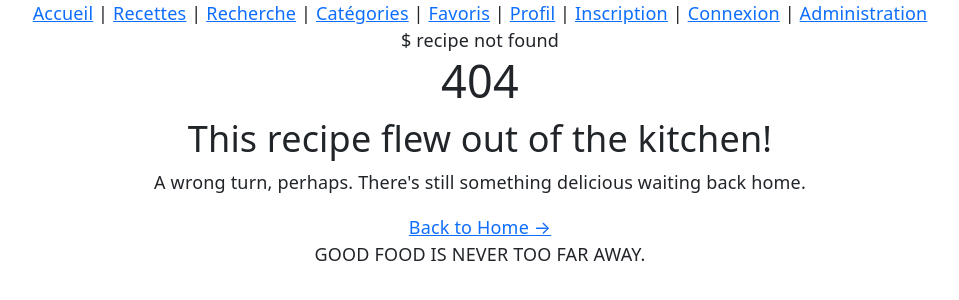
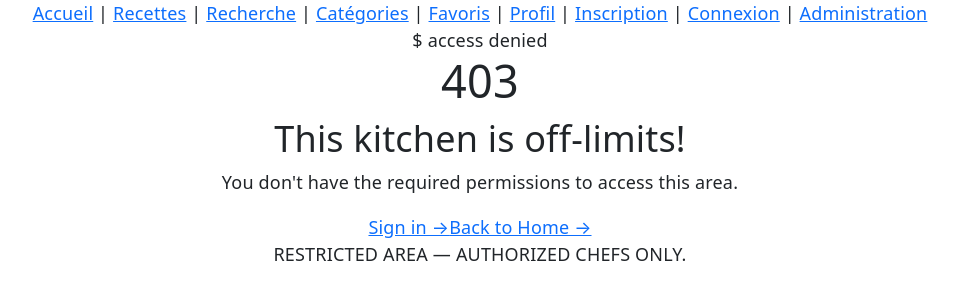
Before and after one commit to BIMdevB2/KitchenScript, a React (Vite) app: page /403 in a window 1280 px wide. Shown: the top 300 px of the page, without its empty margins (160-1119 px from the left). Built offline with nearby package versions, Linux system fonts and the light colour scheme.

Commit message:
feat(error): add ForbiddenPage (403) and register /403 route

```diff
--- a/src/app/router.jsx
+++ b/src/app/router.jsx
@@ -11,6 +11,7 @@ import FavoritesPage from '../pages/favorites/FavoritesPage.jsx'
 import ProfilePage from '../pages/profile/ProfilePage.jsx'
 import AdminPage from '../pages/admin/AdminPage.jsx'
 import NotFoundPage from '../pages/error/NotFoundPage.jsx'
+import ForbiddenPage from '../pages/error/ForbiddenPage.jsx'
 
 export default function AppRouter() {
     return (
@@ -26,6 +27,8 @@ export default function AppRouter() {
             <Route path="/profile" element={<ProfilePage />} />
             <Route path="/admin" element={<AdminPage />} />
             <Route path="*" element={<NotFoundPage />} />
+            <Route path="/403" element={<ForbiddenPage />} />
+            <Route path="*" element={<NotFoundPage />} />
         </Routes>
     )
 }
--- /dev/null
+++ b/src/pages/error/ForbiddenPage.jsx
@@ -0,0 +1,26 @@
+import { Link } from 'react-router';
+
+function ForbiddenPage() {
+  return (
+    <section>
+      <span>$ access denied</span>
+
+      <h1>403</h1>
+
+      <h2>This kitchen is off-limits!</h2>
+
+      <p>
+        You don't have the required permissions to access this area.
+      </p>
+
+      <div>
+        <Link to="/login">Sign in →</Link>
+        <Link to="/">Back to Home →</Link>
+      </div>
+
+      <p>RESTRICTED AREA — AUTHORIZED CHEFS ONLY.</p>
+    </section>
+  );
+}
+
+export default ForbiddenPage;
```
